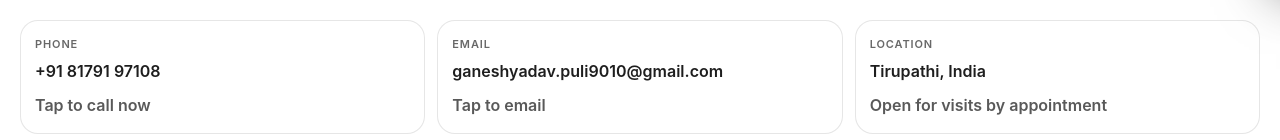
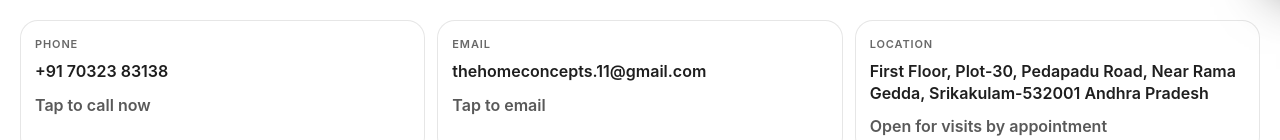
Before and after one commit to thehomeconcepts11-commits/The-Home-Concepts, a React (Create React App) app: page /contact in a window 1280 px wide. Shown: the part 812-952 px from the top of the page. Built offline with nearby package versions, Linux system fonts and the light colour scheme.

Commit message:
all changed

```diff
--- a/src/pages/Contact.js
+++ b/src/pages/Contact.js
@@ -32,21 +32,21 @@ export default function Contact() {
             </div>
 
             <div className="contact8-cards">
-              <a className="contact8-card" href="tel:+918179197108" aria-label="Call us">
+              <a className="contact8-card" href="tel:+917032383138" aria-label="Call us">
                 <div className="contact8-card-kicker">Phone</div>
-                <div className="contact8-card-main">+91 81791 97108</div>
+                <div className="contact8-card-main">+91 70323 83138</div>
                 <div className="contact8-card-sub">Tap to call now</div>
               </a>
 
-              <a className="contact8-card" href="mailto:ganeshyadav.puli9010@gmail.com" aria-label="Email us">
+              <a className="contact8-card" href="mailto:thehomeconcepts.11@gmail.com" aria-label="Email us">
                 <div className="contact8-card-kicker">Email</div>
-                <div className="contact8-card-main">ganeshyadav.puli9010@gmail.com</div>
+                <div className="contact8-card-main">thehomeconcepts.11@gmail.com</div>
                 <div className="contact8-card-sub">Tap to email</div>
               </a>
 
               <div className="contact8-card" aria-label="Location">
                 <div className="contact8-card-kicker">Location</div>
-                <div className="contact8-card-main">Tirupathi, India</div>
+                <div className="contact8-card-main">First Floor, Plot-30, Pedapadu Road, Near Rama Gedda, Srikakulam-532001 Andhra Pradesh</div>
                 <div className="contact8-card-sub">Open for visits by appointment</div>
               </div>
             </div>
@@ -72,8 +72,8 @@ export default function Contact() {
                 </div>
 
                 <div className="contact8-s2-actions">
-                  <a className="contact8-btn contact8-btn-solid" href="tel:+918179197108">Call Now</a>
-                  <a className="contact8-btn contact8-btn-outline" href="mailto:ganeshyadav.puli9010@gmail.com">Email Us</a>
+                  <a className="contact8-btn contact8-btn-solid" href="tel:+917032383138">Call Now</a>
+                  <a className="contact8-btn contact8-btn-outline" href="mailto:thehomeconcepts.11@gmail.com">Email Us</a>
                 </div>
               </div>
 
@@ -276,8 +276,8 @@ export default function Contact() {
                 </div>
 
                 <div className="contact8-s7-actions">
-                  <a className="contact8-btn contact8-btn-solid" href="tel:+918179197108">Book by Call</a>
-                  <a className="contact8-btn" href="mailto:ganeshyadav.puli9010@gmail.com">Book by Email</a>
+                  <a className="contact8-btn contact8-btn-solid" href="tel:+917032383138">Book by Call</a>
+                  <a className="contact8-btn" href="mailto:thehomeconcepts.11@gmail.com">Book by Email</a>
                 </div>
               </div>
             </div>
@@ -294,8 +294,8 @@ export default function Contact() {
                 </p>
               </div>
               <div className="contact8-final-right">
-                <a className="contact8-btn contact8-btn-solid" href="tel:+918179197108">Call Now</a>
-                <a className="contact8-btn contact8-btn-outline-dark" href="mailto:ganeshyadav.puli9010@gmail.com">Email Us</a>
+                <a className="contact8-btn contact8-btn-solid" href="tel:+917032383138">Call Now</a>
+                <a className="contact8-btn contact8-btn-outline-dark" href="mailto:thehomeconcepts.11@gmail.com">Email Us</a>
               </div>
             </div>
           </div>
```
